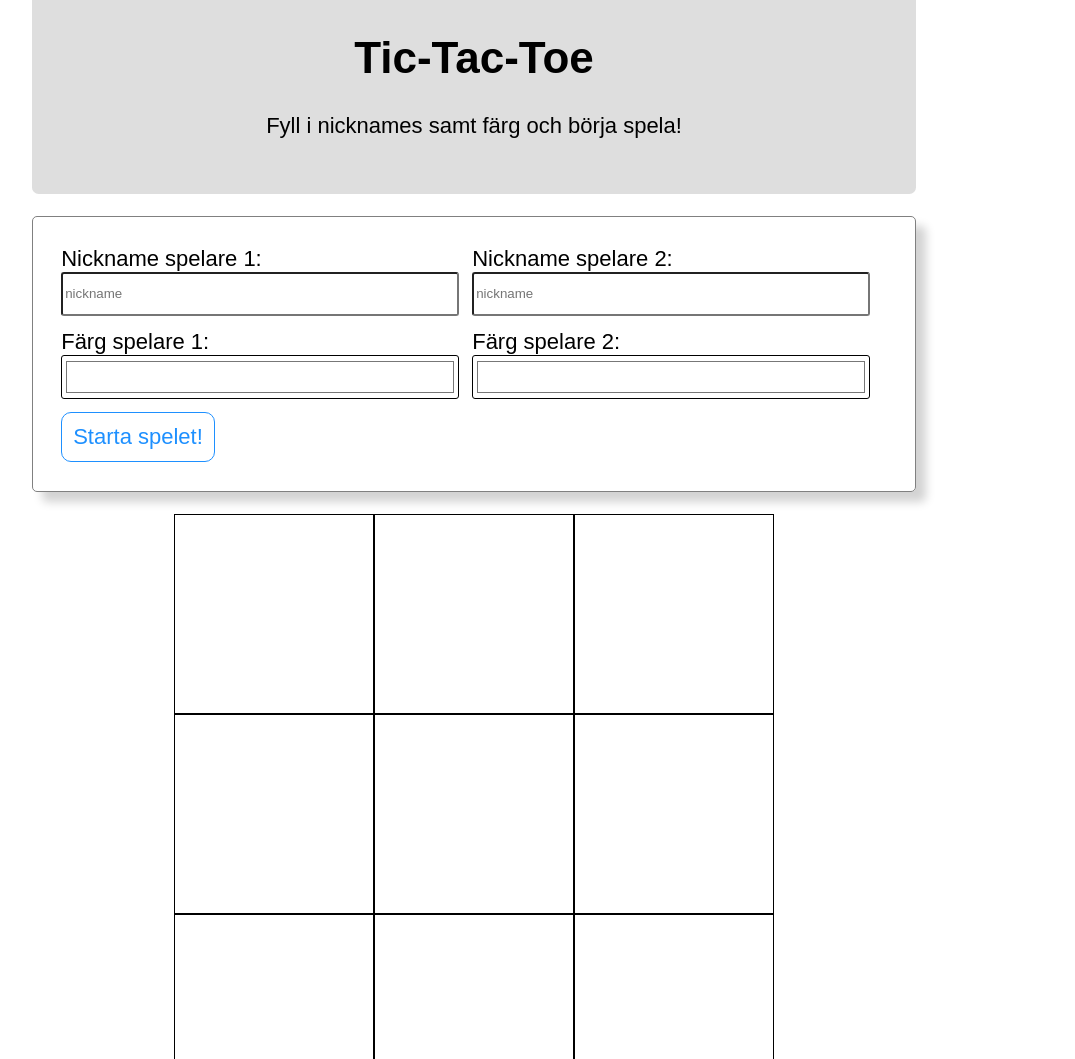
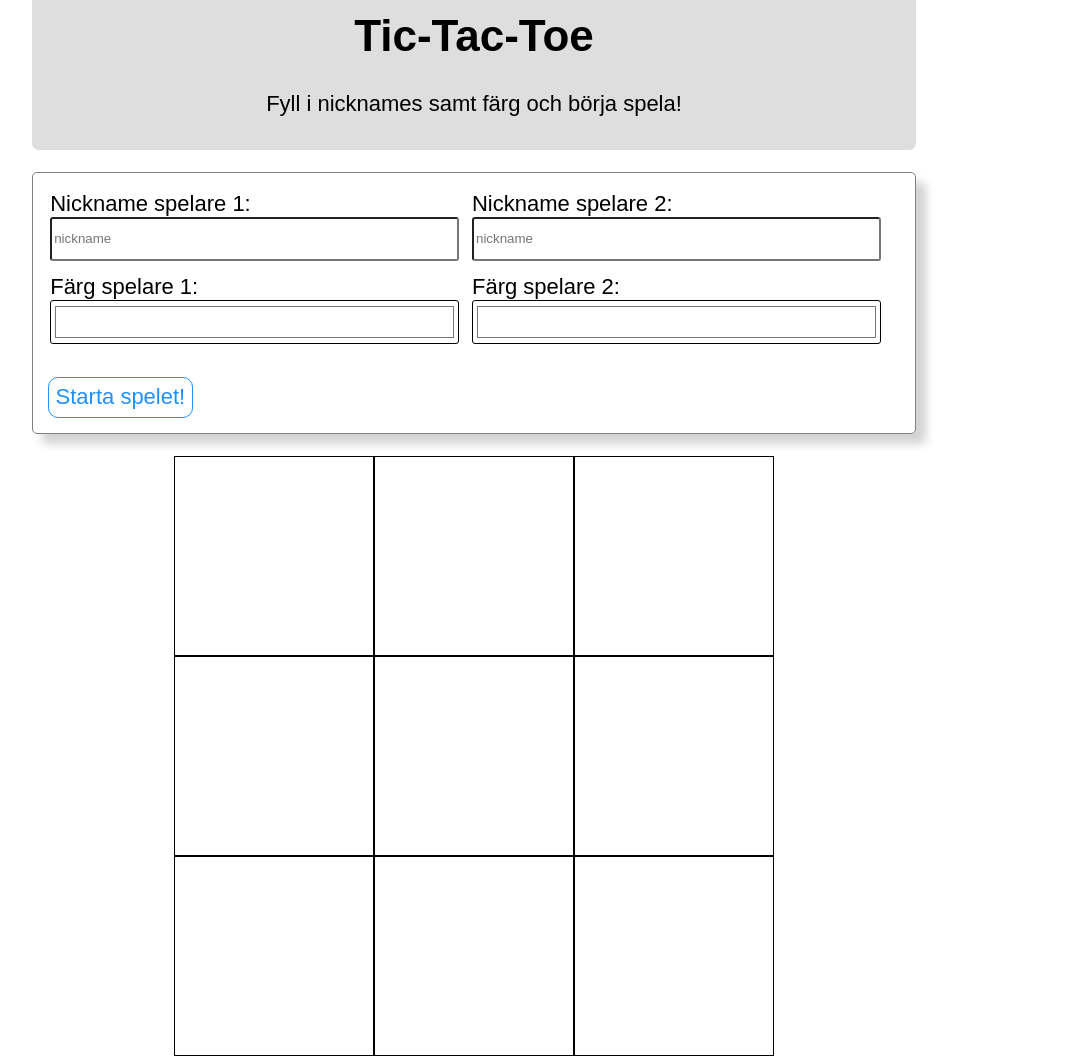
Before and after one commit to mollelli100/ISGA11_Labb3, a plain HTML site: page index.html in a window 1280 px wide. Shown: the part 37-1096 px from the top of the page, without its empty margins (16-1091 px from the left). Drawn offline with Linux system fonts and the light colour scheme.

Commit message:
andra inlämning

```diff
--- a/styles/style.css
+++ b/styles/style.css
@@ -114,19 +114,26 @@ td {
   aside img {
     width: 100%;
   }
+  form{
+    padding: 0.5rem
+  }
   #div-in-form{
     display: flex;
     flex-wrap: wrap;
   }
+  .jumbotron{
+    padding: 0.5rem;
+  }
   #div-with-a{
     flex-direction: column-reverse;
-    padding: 0.3rem;
-    margin: 0;
+    padding: 0.2rem;
+    margin: 1rem 0 0 0;
   }
   #div-with-a > a{
     background-color: white;
     color: dodgerblue;
     border: dodgerblue solid 1px;
+    padding: 0.3rem;
   }
   #div-with-a > a:hover {
     background-color: dodgerblue;
```
